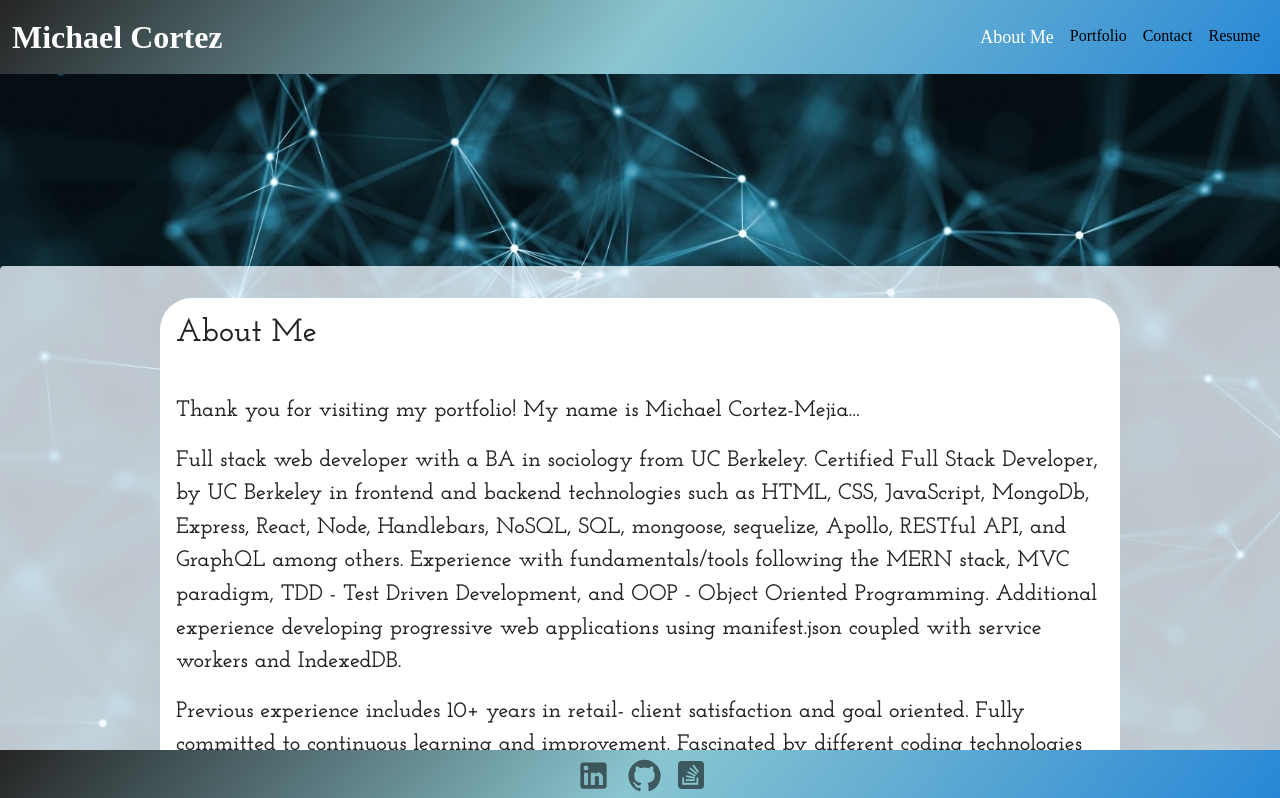
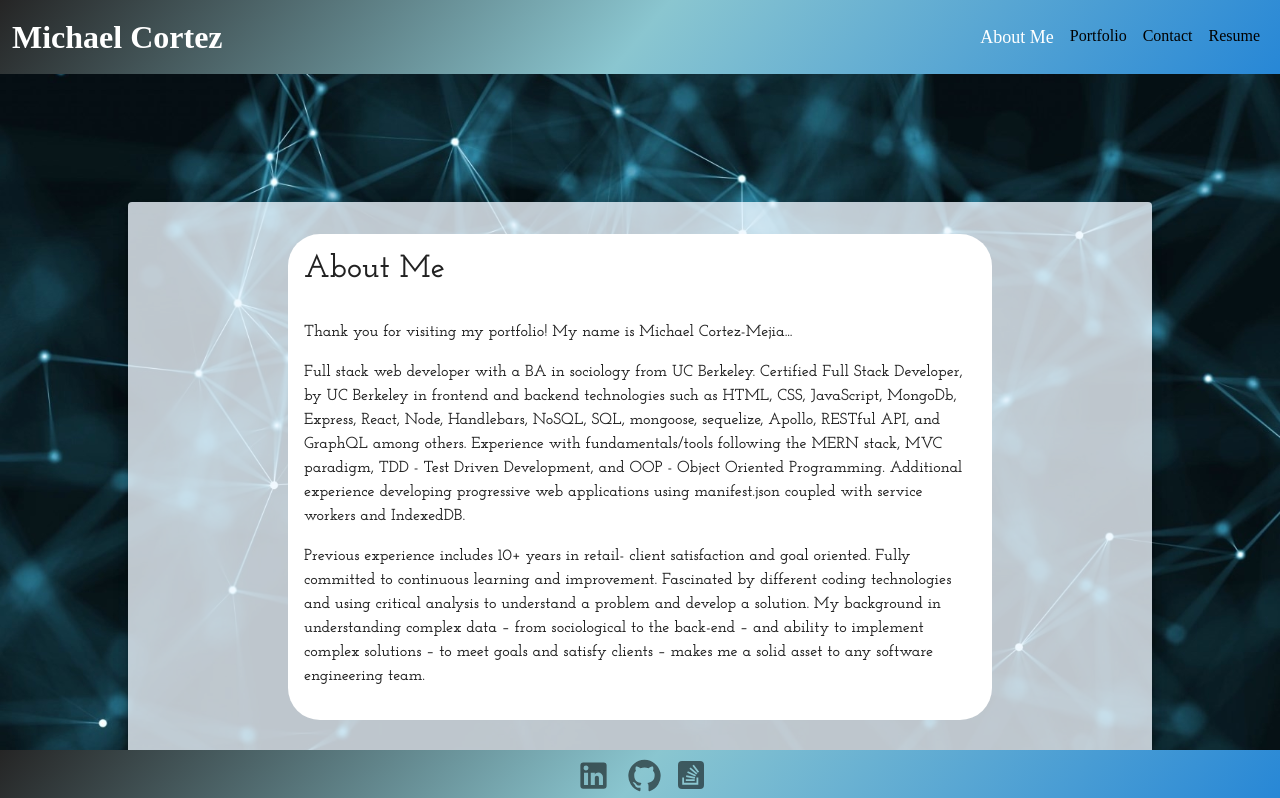
Before and after one commit to MCORTEZM1/Professional_Portfolio, a React (Create React App) app: page / in a window 1280 px wide. Shown: the top 798 px of the page. Built offline with nearby package versions, Linux system fonts and the light colour scheme; a web font is replaced by a local one.

Commit message:
updated about me spacing margins

```diff
--- a/src/components/About/style.css
+++ b/src/components/About/style.css
@@ -3,12 +3,15 @@
 #about-container {
   overflow-y: visible;
   background-color: rgba(240, 248, 255, 0.788);
-  margin-top: 15%;
+  margin: 10% 10%;
+  position: relative;
+  top: 1%;
 }
+
 #about-me {
-  margin-top: 2rem;
+  margin: 2rem;
   font-family: 'Josefin Slab', serif;
-  font-size: 1.4rem;
+  font-size: 1rem;
   background-color: rgb(255, 255, 255);
   padding: 1rem;
   border-radius: 2rem;
```
